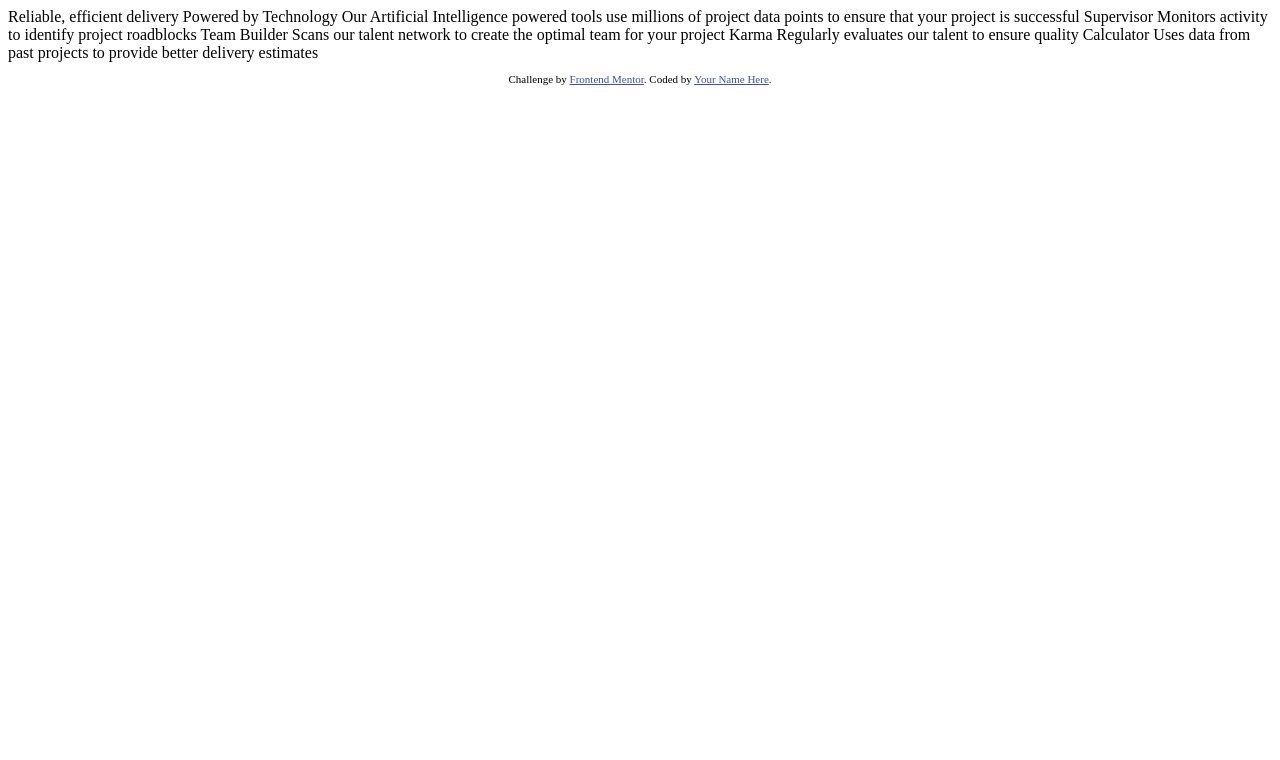
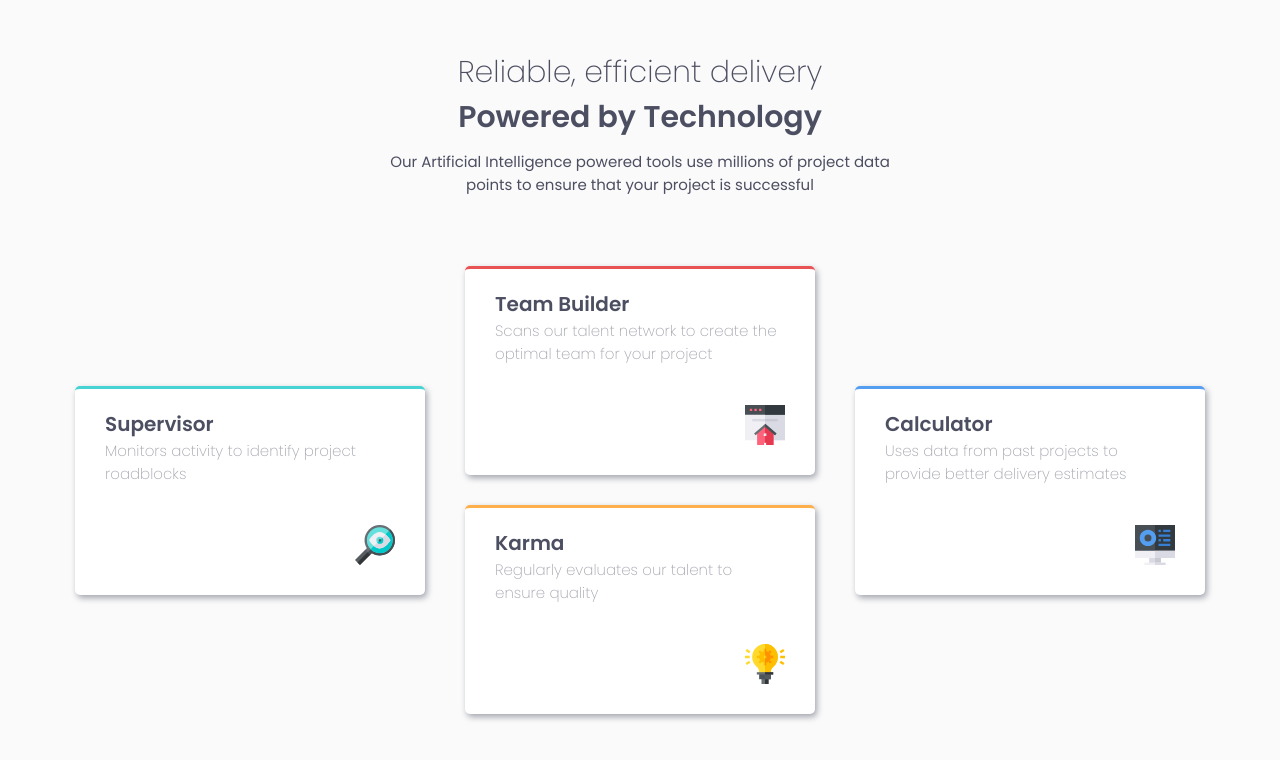
Before and after one commit to BiancaGlavan/fm-four-card-feature, a plain HTML site: page index.html in a window 1280 px wide. Drawn offline with Linux system fonts and the light colour scheme.

Commit message:
added card section

```diff
--- a/index.html
+++ b/index.html
@@ -5,41 +5,50 @@
   <meta name="viewport" content="width=device-width, initial-scale=1.0"> <!-- displays site properly based on user's device -->
 
   <link rel="icon" type="image/png" sizes="32x32" href="./images/favicon-32x32.png">
+  <link rel="stylesheet" href="style.css">
+  <title>Frontend Mentor | Four card feature</title>
 
-  <title>Frontend Mentor | Four card feature section</title>
 
-  <!-- Feel free to remove these styles or customise in your own stylesheet 👍 -->
-  <style>
-    .attribution { font-size: 11px; text-align: center; }
-    .attribution a { color: hsl(228, 45%, 44%); }
-  </style>
 </head>
 <body>
+  <div class="start">
+    <h1>Reliable, efficient delivery</h1>
+    <h2>Powered by Technology</h2>
+    <p>Our Artificial Intelligence powered tools use millions of project data points to ensure that your project is successful</p>
+  </div>
+  <div class="main-container">
 
-  Reliable, efficient delivery
-  Powered by Technology
+     <div class="card card-cyan">
+        <h2>Supervisor</h2>
+        <p>Monitors activity to identify project roadblocks</p>
+        <div>
+          <img src="images/icon-supervisor.svg" alt="">
+        </div>
+      </div>
 
-  Our Artificial Intelligence powered tools use millions of project data points
-  to ensure that your project is successful
+      <div class="container">
 
-  Supervisor
-  Monitors activity to identify project roadblocks
+        <div class="card card-red">
+          <h2>Team Builder</h2>
+          <p>Scans our talent network to create the optimal team for your project</p>
+          <img src="images/icon-team-builder.svg" alt="">
+        </div>
 
-  Team Builder
-  Scans our talent network to create the optimal team for your project
+        <div class="card card-orange">
+          <h2>Karma</h2>
+          <p>Regularly evaluates our talent to ensure quality</p>
+          <img src="images/icon-karma.svg" alt="">
+        </div>
 
-  Karma
-  Regularly evaluates our talent to ensure quality
+      </div>
 
-  Calculator
-  Uses data from past projects to provide better delivery estimates
+      <div class="card card-blue">
+        <h2>Calculator</h2>
+        <p>Uses data from past projects to provide better delivery estimates</p>
+        <img src="images/icon-calculator.svg" alt="">
+      </div>
 
+  </div>
 
-  <footer>
-    <p class="attribution">
-      Challenge by <a href="https://www.frontendmentor.io?ref=challenge" target="_blank">Frontend Mentor</a>.
-      Coded by <a href="#">Your Name Here</a>.
-    </p>
-  </footer>
 </body>
 </html>
--- /dev/null
+++ b/style.scss
@@ -0,0 +1,122 @@
+@import url('https://fonts.googleapis.com/css2?family=Poppins:wght@200;400;600&display=swap');
+
+$red: hsl(0, 78%, 62%);
+$cyan: hsl(180, 62%, 55%);
+$orange: hsl(34, 97%, 64%);
+$blue: hsl(212, 86%, 64%);
+$very-dark-blue: hsl(234, 12%, 34%);
+$grayish-blue: hsl(229, 6%, 66%);
+$very-light-gray: hsl(0, 0%, 98%);
+
+* {
+    font-size: 15px;
+    font-family: 'Poppins', sans-serif;
+    margin: 0;
+    padding: 0;
+}
+
+body {
+    background-color: $very-light-gray;
+}
+
+.start {
+    text-align: center;
+    max-width: 500px;
+    margin: 50px auto;
+
+
+    h1{
+        font-size: 30px;
+        font-weight: 200;
+        color: $very-dark-blue;
+    }
+
+    h2{
+        font-size: 30px;
+        font-weight: 600;
+        color: $very-dark-blue;
+        padding-bottom: 10px;
+    }
+
+    p{
+        font-size: 15px;
+        color: $very-dark-blue;
+
+    }
+}
+
+.main-container {
+    display: flex;
+    justify-content: center;
+    align-items: center;
+    margin-bottom: 50px;
+
+
+    .card {
+        background-color: white;
+        box-sizing: border-box;
+        border-radius: 5px;
+        max-width: 350px;
+        padding: 20px 30px;
+        flex-grow: 0;
+        margin: 20px;
+        box-shadow: 2px 3px 6px $grayish-blue;
+        flex-shrink: 0;
+
+        h2{
+            color: $very-dark-blue;
+            font-weight: 600;
+            font-size: 20px;
+        }
+
+        p{
+            color: $grayish-blue;
+            font-weight: 200;
+            font-size: 15px;
+        }
+
+        img{
+            width: 40px;
+            display: block;
+            margin-left: auto;
+            margin-top: 40px;
+            margin-bottom: 10px;
+        }
+    }
+
+    .container {
+        flex-shrink: 0;
+    }
+
+    .card-cyan {
+        border-top: 3px solid $cyan;
+    }
+
+    .card-red {
+        border-top: 3px solid $red;
+        margin-bottom: 30px;
+    }
+
+    .card-orange {
+        border-top: 3px solid $orange;
+    }
+
+    .card-blue {
+        border-top: 3px solid $blue;
+    }
+
+
+}
+
+
+@media screen and (max-width: 1200px) {
+    .start {
+        padding: 10px;
+        margin: 50px auto;
+    }
+
+    .main-container {
+        flex-direction: column;
+    }
+
+}
```
Also changed, not shown: style.css (added), 1 other file.
